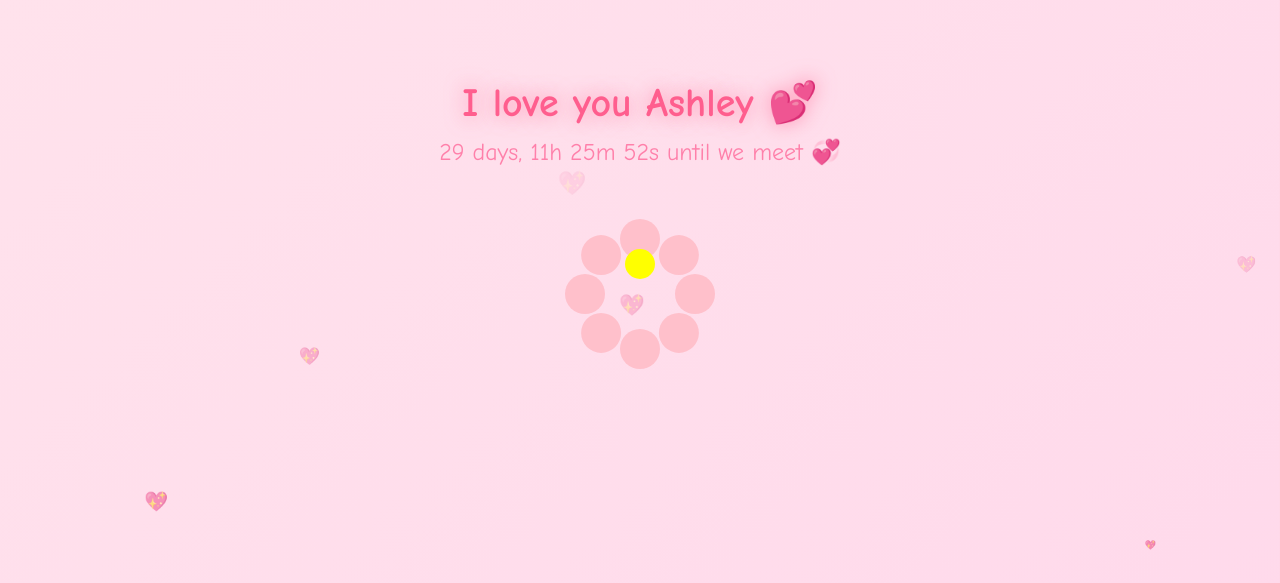
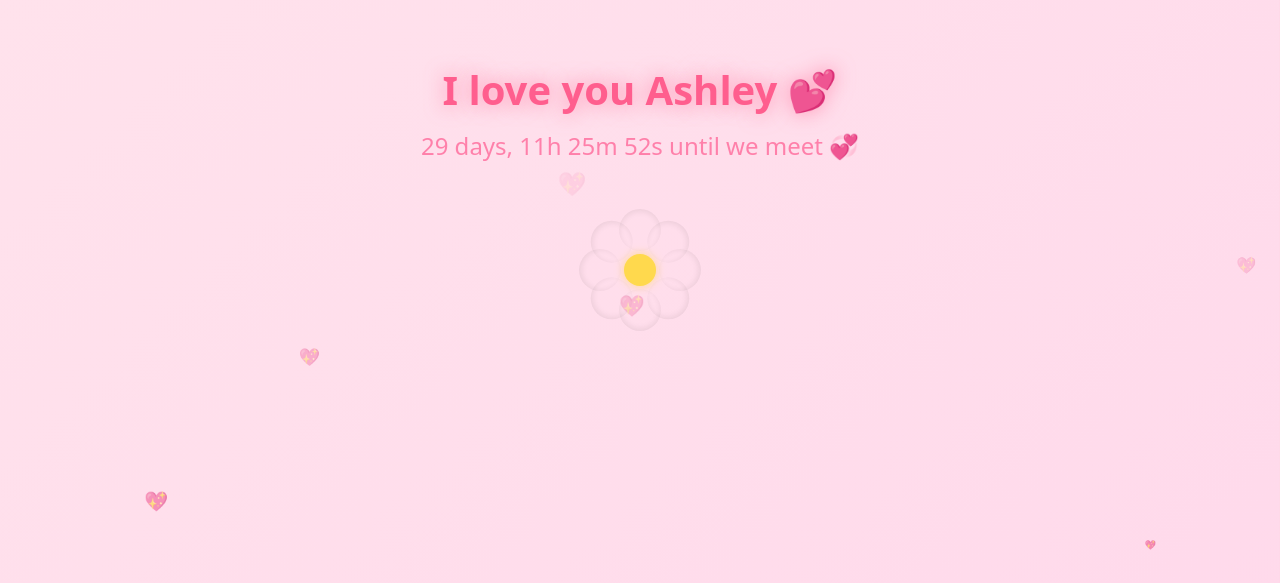
Before and after one commit to Entharia/ashley-countdown, a plain HTML site: page index.html in a window 1280 px wide. Shown: the part 217-800 px from the top of the page. Drawn offline with Linux system fonts and the light colour scheme.

Commit message:
Update styles and structure in index.html
Refactor styles to use CSS variables and improve layout.

```diff
--- a/index.html
+++ b/index.html
@@ -5,18 +5,24 @@
 <meta name="viewport" content="width=device-width, initial-scale=1.0" />
 <title>For Ashley ❤️</title>
 <style>
+  :root {
+    --bg1:#ffc1cc; --bg2:#ffe4ec; --bg3:#ffd6eb;
+    --heart:#ff8fb1; --text:#ff5e8e;
+    --petal:#ffb6c9; --center:#ffd94d;
+  }
+
   body {
     margin: 0;
     height: 100vh;
     overflow: hidden;
-    background: linear-gradient(135deg, #ffc1cc, #ffe4ec, #ffd6eb);
+    background: linear-gradient(135deg, var(--bg1), var(--bg2), var(--bg3));
     background-size: 300% 300%;
     animation: gradientShift 10s ease infinite;
     display: flex;
     flex-direction: column;
     align-items: center;
     justify-content: center;
-    font-family: "Comic Sans MS", cursive, sans-serif;
+    font-family: system-ui, -apple-system, Segoe UI, Roboto, "Comic Sans MS", cursive, sans-serif;
   }
 
   @keyframes gradientShift {
@@ -26,16 +32,15 @@
   }
 
   h1 {
-    color: #ff5e8e;
-    text-shadow: 0 0 10px white;
+    color: var(--text);
+    text-shadow: 0 0 10px #fff;
     font-size: 2.5em;
     margin-bottom: 0.3em;
     animation: glow 2s ease-in-out infinite alternate;
   }
-
   @keyframes glow {
     from { text-shadow: 0 0 10px #fff; }
-    to { text-shadow: 0 0 25px #ff5e8e, 0 0 40px #ff99bb; }
+    to { text-shadow: 0 0 25px var(--text), 0 0 40px #ff99bb; }
   }
 
   #countdown {
@@ -46,48 +51,67 @@
 
   .heart {
     position: absolute;
-    color: #ff8fb1;
+    color: var(--heart);
     font-size: 20px;
     animation: float 6s linear infinite;
+    pointer-events: none;
   }
-
   @keyframes float {
-    0% { transform: translateY(100vh) scale(0); opacity: 0; }
-    20% { opacity: 1; }
+    0%   { transform: translateY(100vh) scale(0); opacity: 0; }
+    20%  { opacity: 1; }
     100% { transform: translateY(-10vh) scale(1.2); opacity: 0; }
   }
 
+  /* ===== Perfectly centered flower ===== */
   .flower {
-    width: 100px;
-    height: 100px;
+    --size: 120px;         /* overall flower box */
+    --petal: 42px;         /* petal size */
+    --radius: 40px;        /* distance from center */
+    width: var(--size);
+    height: var(--size);
     position: relative;
     animation: bloom 5s ease-in-out infinite;
   }
+  @keyframes bloom {
+    0%,100% { transform: scale(1); }
+    50%     { transform: scale(1.12); }
+  }
+
+  .petal, .center {
+    position: absolute;
+    top: 50%;
+    left: 50%;
+  }
 
   .petal {
-    width: 40px;
-    height: 40px;
-    background: pink;
+    width: var(--petal);
+    height: var(--petal);
+    background: var(--petal);
     border-radius: 50%;
-    position: absolute;
-    top: 30px;
-    left: 30px;
-    transform-origin: 20px 50px;
+    /* Key: translate(-50%,-50%) centers the element,
+       rotate() sets the direction,
+       translate(0, -var(--radius)) pushes it outward along that direction. */
+    transform: translate(-50%, -50%) rotate(0deg) translate(0, calc(-1 * var(--radius)));
+    box-shadow: 0 2px 6px rgba(0,0,0,.08) inset;
   }
 
-  @keyframes bloom {
-    0%,100% { transform: scale(1); }
-    50% { transform: scale(1.3); }
-  }
+  /* eight petals at 45° steps */
+  .p0  { transform: translate(-50%,-50%) rotate(0deg)   translate(0, calc(-1 * var(--radius))); }
+  .p45 { transform: translate(-50%,-50%) rotate(45deg)  translate(0, calc(-1 * var(--radius))); }
+  .p90 { transform: translate(-50%,-50%) rotate(90deg)  translate(0, calc(-1 * var(--radius))); }
+  .p135{ transform: translate(-50%,-50%) rotate(135deg) translate(0, calc(-1 * var(--radius))); }
+  .p180{ transform: translate(-50%,-50%) rotate(180deg) translate(0, calc(-1 * var(--radius))); }
+  .p225{ transform: translate(-50%,-50%) rotate(225deg) translate(0, calc(-1 * var(--radius))); }
+  .p270{ transform: translate(-50%,-50%) rotate(270deg) translate(0, calc(-1 * var(--radius))); }
+  .p315{ transform: translate(-50%,-50%) rotate(315deg) translate(0, calc(-1 * var(--radius))); }
 
   .center {
-    width: 30px;
-    height: 30px;
-    background: yellow;
+    width: 32px;
+    height: 32px;
+    background: var(--center);
     border-radius: 50%;
-    position: absolute;
-    top: 35px;
-    left: 35px;
+    transform: translate(-50%, -50%);
+    box-shadow: 0 0 10px rgba(255, 217, 77, .6);
   }
 </style>
 </head>
@@ -95,35 +119,42 @@
 
   <h1>I love you Ashley 💕</h1>
   <div id="countdown"></div>
+
   <div class="flower">
-    <div class="petal" style="transform: rotate(0deg) translateY(-25px);"></div>
-    <div class="petal" style="transform: rotate(45deg) translateY(-25px);"></div>
-    <div class="petal" style="transform: rotate(90deg) translateY(-25px);"></div>
-    <div class="petal" style="transform: rotate(135deg) translateY(-25px);"></div>
-    <div class="petal" style="transform: rotate(180deg) translateY(-25px);"></div>
-    <div class="petal" style="transform: rotate(225deg) translateY(-25px);"></div>
-    <div class="petal" style="transform: rotate(270deg) translateY(-25px);"></div>
-    <div class="petal" style="transform: rotate(315deg) translateY(-25px);"></div>
+    <div class="petal p0"></div>
+    <div class="petal p45"></div>
+    <div class="petal p90"></div>
+    <div class="petal p135"></div>
+    <div class="petal p180"></div>
+    <div class="petal p225"></div>
+    <div class="petal p270"></div>
+    <div class="petal p315"></div>
     <div class="center"></div>
   </div>
 
 <script>
-  // Countdown
+  // Countdown (to 19.12.2025 local time)
   const countdownEl = document.getElementById("countdown");
-  const targetDate = new Date("2025-12-19T00:00:00");
+  // If you want midnight in your local zone, avoid 'Z':
+  const targetDate = new Date(2025, 11, 19, 0, 0, 0); // months are 0-based: 11 = December
 
   function updateCountdown() {
     const now = new Date();
     const diff = targetDate - now;
-    const days = Math.max(0, Math.floor(diff / (1000 * 60 * 60 * 24)));
-    const hours = Math.max(0, Math.floor((diff / (1000 * 60 * 60)) % 24));
-    const mins = Math.max(0, Math.floor((diff / (1000 * 60)) % 60));
-    const secs = Math.max(0, Math.floor((diff / 1000) % 60));
 
+    if (diff <= 0) {
+      countdownEl.textContent = "💞 It's today! 💞";
+      return;
+    }
+
+    const days  = Math.floor(diff / (1000 * 60 * 60 * 24));
+    const hours = Math.floor((diff / (1000 * 60 * 60)) % 24);
+    const mins  = Math.floor((diff / (1000 * 60)) % 60);
+    const secs  = Math.floor((diff / 1000) % 60);
     countdownEl.textContent = `${days} days, ${hours}h ${mins}m ${secs}s until we meet 💞`;
   }
+  updateCountdown();
   setInterval(updateCountdown, 1000);
-  updateCountdown();
 
   // Floating hearts
   function createHeart() {
@@ -136,7 +167,6 @@
     document.body.appendChild(heart);
     setTimeout(() => heart.remove(), 7000);
   }
-
   setInterval(createHeart, 400);
 </script>
 
```
